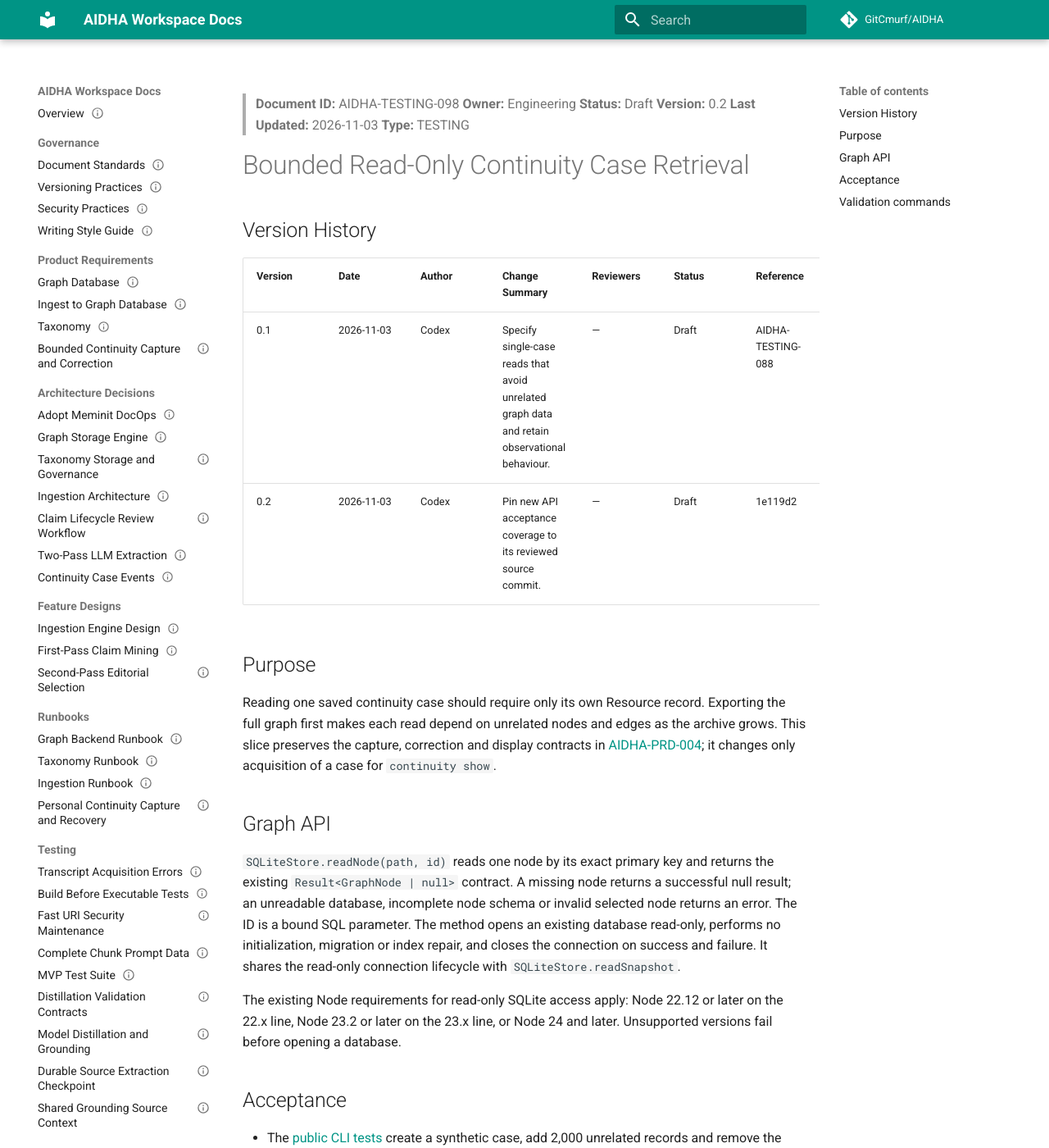
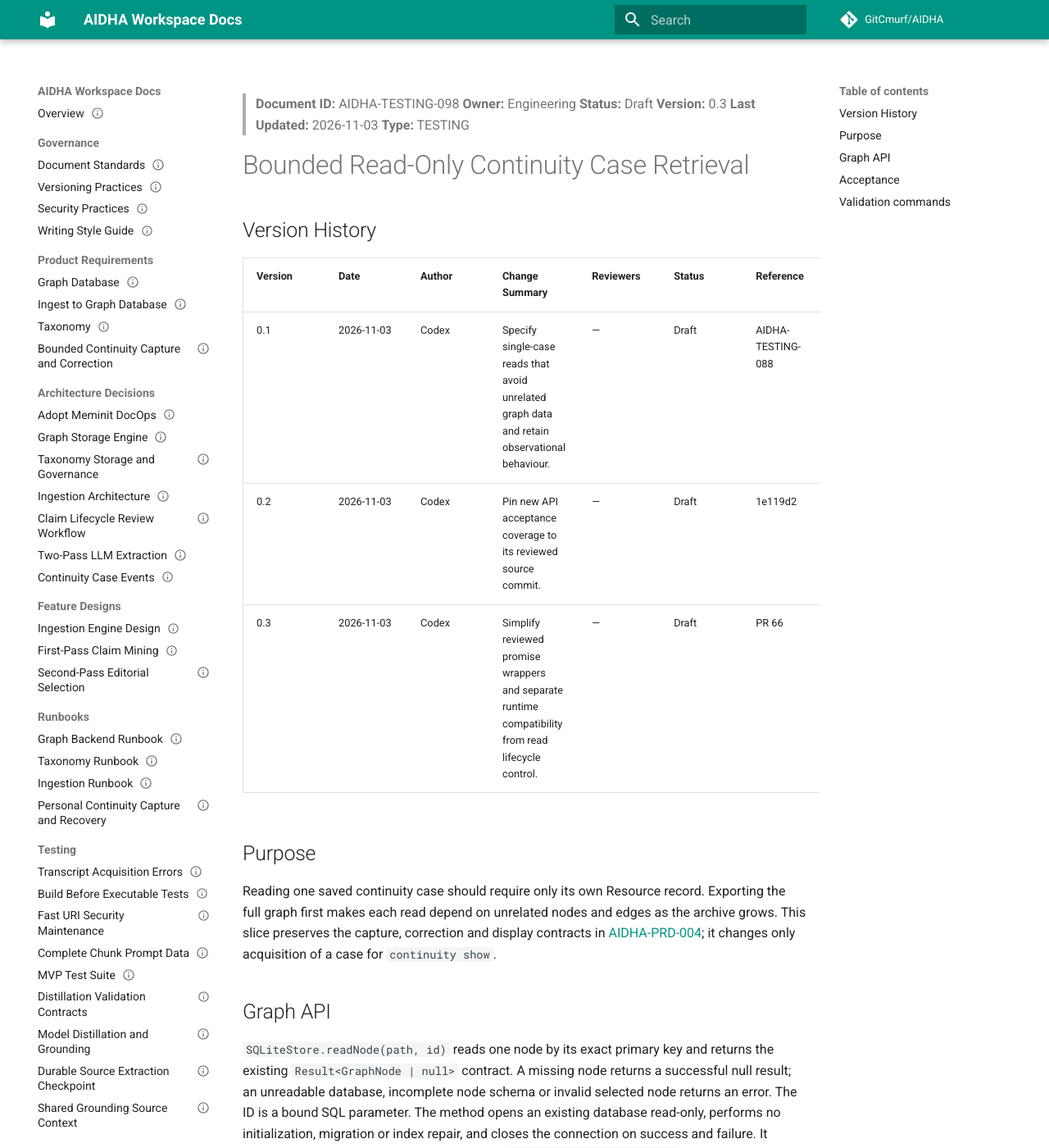
Before and after one commit to GitCmurf/AIDHA, an MkDocs documentation site: the page built from docs/55-testing/testing-098-continuity-case-reads.md, in a window 1280 px wide and 1400 px high. Shown: the whole window at 82% size. Built offline with MkDocs 1.6.1 and Material for MkDocs 9.7.7, drawn with Linux system fonts in a browser that asks for light colours; comment, search, counter and statistics services are not loaded; the version menu is left out.

```diff
--- a/docs/01-indices/catalog.json
+++ b/docs/01-indices/catalog.json
@@ -701,7 +701,7 @@
       "document_id": "AIDHA-TESTING-098",
       "owner": "Engineering",
       "status": "Draft",
-      "version": "0.2",
+      "version": "0.3",
       "last_updated": "2026-11-03",
       "title": "Bounded Read-Only Continuity Case Retrieval",
       "type": "TESTING",
--- a/docs/55-testing/testing-098-continuity-case-reads.md
+++ b/docs/55-testing/testing-098-continuity-case-reads.md
@@ -2,7 +2,7 @@
 document_id: AIDHA-TESTING-098
 owner: Engineering
 status: Draft
-version: '0.2'
+version: '0.3'
 last_updated: 2026-11-03
 title: Bounded Read-Only Continuity Case Retrieval
 type: TESTING
@@ -14,7 +14,7 @@
 > **Document ID:** AIDHA-TESTING-098
 > **Owner:** Engineering
 > **Status:** Draft
-> **Version:** 0.2
+> **Version:** 0.3
 > **Last Updated:** 2026-11-03
 > **Type:** TESTING
 
@@ -26,6 +26,7 @@
 | ------- | ---- | ------ | -------------- | --------- | ------ | --------- |
 | 0.1 | 2026-11-03 | Codex | Specify single-case reads that avoid unrelated graph data and retain observational behaviour. | — | Draft | AIDHA-TESTING-088 |
 | 0.2 | 2026-11-03 | Codex | Pin new API acceptance coverage to its reviewed source commit. | — | Draft | 1e119d2 |
+| 0.3 | 2026-11-03 | Codex | Simplify reviewed promise wrappers and separate runtime compatibility from read lifecycle control. | — | Draft | PR 66 |
 
 ## Purpose
 
```
Also changed, not shown: 2 other files.
